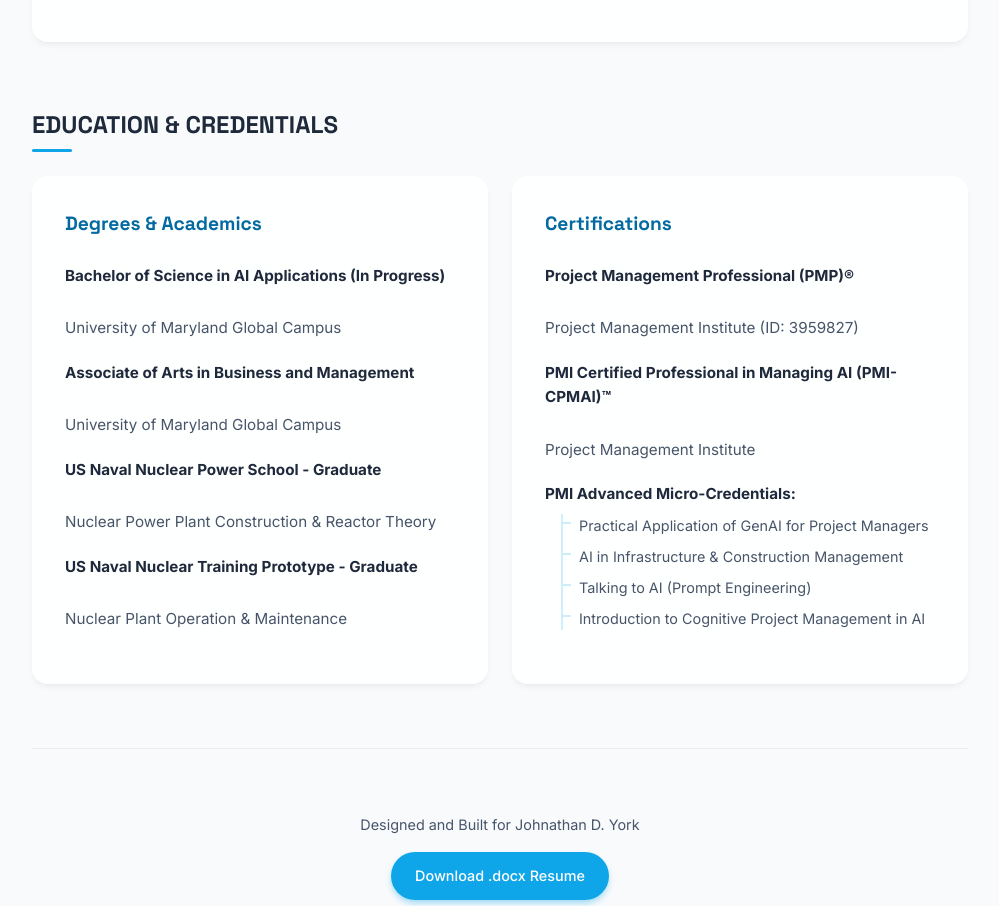
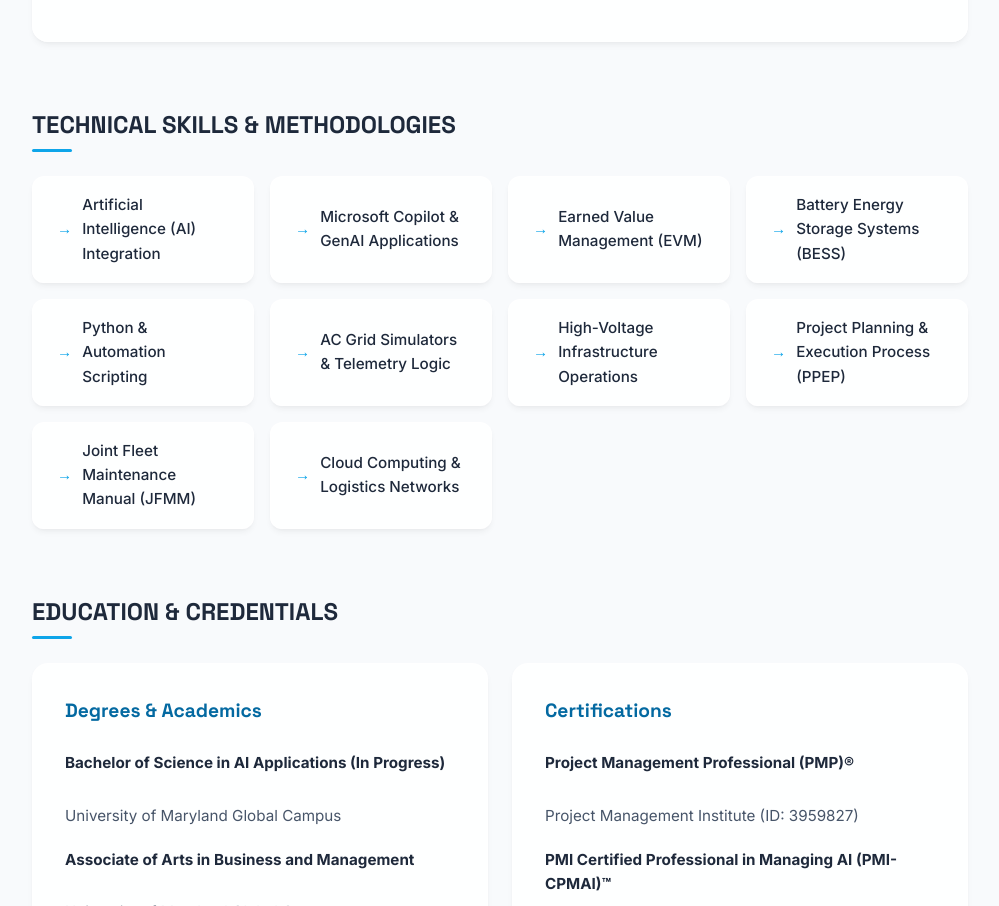
Before and after one commit to jyork143-hue/Resume, a plain HTML site: page index.html in a window 1280 px wide. Shown: the part 4493-5399 px from the top of the page, without its empty margins (140-1139 px from the left). Drawn offline with Linux system fonts and the light colour scheme.

Commit message:
Add Technical Skills section to webpage

```diff
--- a/index.html
+++ b/index.html
@@ -171,6 +171,22 @@
             </div>
         </section>
 
+        <section class="section technical-skills fade-in">
+            <h3 class="section-title">TECHNICAL SKILLS & METHODOLOGIES</h3>
+            <div class="competency-grid" style="grid-template-columns: repeat(auto-fit, minmax(200px, 1fr));">
+                <div class="comp-item">Artificial Intelligence (AI) Integration</div>
+                <div class="comp-item">Microsoft Copilot & GenAI Applications</div>
+                <div class="comp-item">Earned Value Management (EVM)</div>
+                <div class="comp-item">Battery Energy Storage Systems (BESS)</div>
+                <div class="comp-item">Python & Automation Scripting</div>
+                <div class="comp-item">AC Grid Simulators & Telemetry Logic</div>
+                <div class="comp-item">High-Voltage Infrastructure Operations</div>
+                <div class="comp-item">Project Planning & Execution Process (PPEP)</div>
+                <div class="comp-item">Joint Fleet Maintenance Manual (JFMM)</div>
+                <div class="comp-item">Cloud Computing & Logistics Networks</div>
+            </div>
+        </section>
+
         <section class="section education fade-in">
             <h3 class="section-title">EDUCATION & CREDENTIALS</h3>
             <div class="edu-grid">
```
